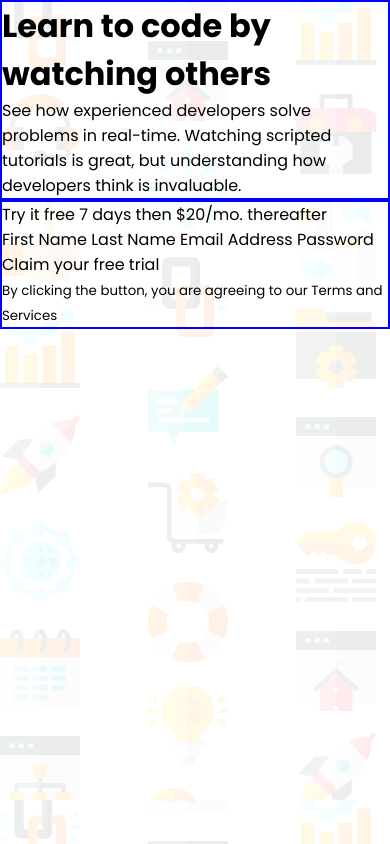
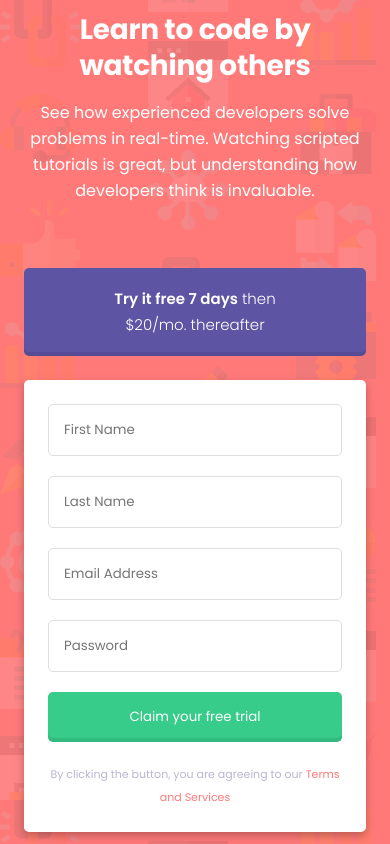
Before and after one commit to ljpop/week-4-bonus, a plain HTML site: page index.html in a window 390 px wide. Drawn offline with Linux system fonts and the light colour scheme.

Commit message:
Hrml css - done

```diff
--- a/index.html
+++ b/index.html
@@ -18,22 +18,27 @@
   <body>
     <div class="flex-container">
       <div class="flex-item">
-        <h1>Learn to code by watching others</h1>
+        <h1>Learn to code by <br>watching others</h1>
         <p>
           See how experienced developers solve problems in real-time. Watching
           scripted tutorials is great, but understanding how developers think is
           invaluable.
         </p>
       </div>
-      <div class="flex-item">
-        <div>Try it free 7 days then $20/mo. thereafter</div>
+      <div class="flex-item form-container">
+        <div class='try-it'><p><span>Try it free 7 days</span> then $20/mo. thereafter</p></div>
         <form>
-          First Name Last Name Email Address Password Claim your free trial
-        </form>
-        <small
+          <input type="text" id="fname" name="fname" placeholder="First Name"><br>
+          <input type="text" id="lname" name="lname" placeholder="Last Name"><br>
+          <input type="email" id="mail" name="mail" placeholder="Email Address"><br>
+          <input type="password" id="password" name="password" placeholder="Password"><br>
+          <input type="submit" value="Claim your free trial"><br>
+          <p><small
           >By clicking the button, you are agreeing to our
           <span>Terms and Services</span></small
-        >
+        ></p>
+        </form>
+
       </div>
     </div>
   </body>
--- a/style.css
+++ b/style.css
@@ -1,16 +1,25 @@
-@import url("https://fonts.googleapis.com/css2?family=Poppins:wght@400;500;600;700&display=swap");
+@import url("https://fonts.googleapis.com/css2?family=Poppins:wght@300;400;500;600;700&display=swap");
 
 :root {
   /*Primary*/
   --red: hsl(0, 100%, 74%);
-  -green: hsl(154, 59%, 51%);
+  --green: hsl(154, 59%, 51%);
 
   /*Accent*/
-  -blue: hsl(248, 32%, 49%);
+  --blue: hsl(248, 32%, 49%);
 
   /*Neutral*/
-  -dark-blue: hsl(249, 10%, 26%);
-  -grayish-blue: hsl(246, 25%, 77%);
+  --dark-blue: hsl(249, 10%, 26%);
+  --grayish-blue: hsl(246, 25%, 77%);
+
+  /*Figma*/
+  --orange-figma: #ff7979;
+  --purple-figma: #5e54a4;
+  --green-figma: #38cc8b;
+  --black-figma: #3d3b48;
+
+  --white: #fff;
+  --gray: #dedede;
 }
 
 * {
@@ -22,21 +31,176 @@
 
 body {
   font-size: 16px;
+  line-height: 26px;
   background-image: url("images/bg-intro-desktop.png");
+  background-color: #ff7979;
+  display: flex;
+  justify-content: center;
+  align-items: center;
+  width: 100%;
+  height: 100vh;
+  color: var(--white);
 }
 
 .flex-container {
   display: flex;
   justify-content: center;
   align-items: center;
+  max-width: 1110px;
+  width: 90%;
+  gap: 45px;
 }
 
 .flex-item {
-  border: 2px solid blue;
+  flex: 1;
+}
+
+h1 {
+  font-size: 50px;
+  line-height: 55px;
+  letter-spacing: -0.52px;
+  margin-bottom: 11px;
+}
+
+.form-container {
+  display: flex;
+  flex-direction: column;
+}
+
+.try-it {
+  background-color: var(--purple-figma);
+  font-size: 15px;
+  margin-bottom: 24px;
+  padding: 17px 0px;
+  text-align: center;
+  font-weight: 300;
+  box-shadow: inset 0px -4px 0px rgba(0, 0, 0, 0.0908818);
+  border-radius: 5px;
+}
+
+.try-it p {
+  text-align: center;
+}
+
+.try-it span {
+  font-weight: 600;
+}
+
+form {
+  background-color: var(--white);
+  color: var(--black-figma);
+  border-radius: 5px;
+  padding: 40px;
+  filter: drop-shadow(0px 4px 4px rgba(0, 0, 0, 0.25));
+}
+
+form p {
+  line-height: 21px;
+}
+
+form input {
+  width: 100%;
+  border-radius: 5px;
+  border: 1px solid var(--gray);
+  padding: 15px;
+  margin-bottom: 20px;
+  /*TODO: 1. placeholder font weight 2. color*/
+}
+
+form input :last-child {
+  margin-bottom: 0px;
+}
+
+input[type="submit"] {
+  background-color: var(--green-figma);
+  border: none;
+  color: var(--white);
+  box-shadow: inset 0px -4px 0px rgba(0, 0, 0, 0.0908818);
+}
+
+small {
+  font-size: 11px;
+  text-align: center;
+  color: var(--grayish-blue);
+}
+small span {
+  color: var(--orange-figma);
+}
+
+/*TODO: shadows*/
+
+/*--------MEDIA-QUERIES--------*/
+@media screen and (max-width: 1000px) {
+  h1 {
+    font-size: 40px;
+    line-height: 45px;
+    letter-spacing: -0.29px;
+    margin-bottom: 16px;
+  }
+
+  .flex-container {
+    gap: 20px;
+  }
 }
 
 @media screen and (max-width: 800px) {
+  h1 {
+    font-size: 35px;
+    line-height: 30px;
+    letter-spacing: -0.29px;
+    margin-bottom: 16px;
+  }
+
+  .flex-container {
+    gap: 10px;
+  }
+
+  .try-it p {
+    max-width: 60%;
+    margin: 0 auto;
+  }
+
+  form {
+    padding: 30px;
+  }
+}
+
+@media screen and (max-width: 700px) {
   .flex-container {
     flex-direction: column;
+    margin: 0 24px;
+    gap: 64px;
+  }
+
+  h1 {
+    font-size: 28px;
+    line-height: 36px;
+    letter-spacing: -0.29px;
+    margin-bottom: 16px;
+    text-align: center;
+  }
+
+  p {
+    text-align: center;
+  }
+
+  .try-it {
+    padding: 18px 0px;
+  }
+  .flex-item {
+    max-width: 500px;
+  }
+
+  .try-it p {
+    max-width: 200px;
+    margin: 0 auto;
+  }
+
+  form {
+    padding: 24px;
+  }
+
+  form p {
+    line-height: 21px;
   }
 }
```
